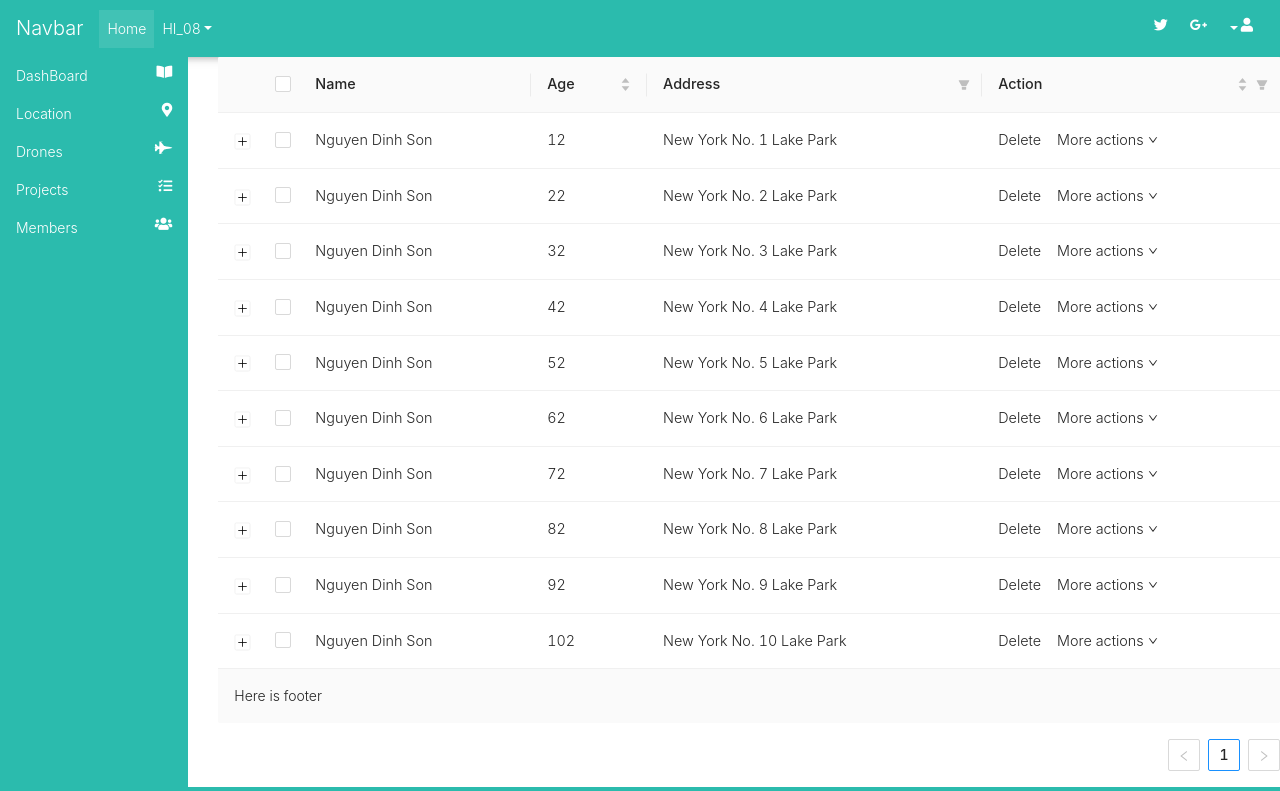
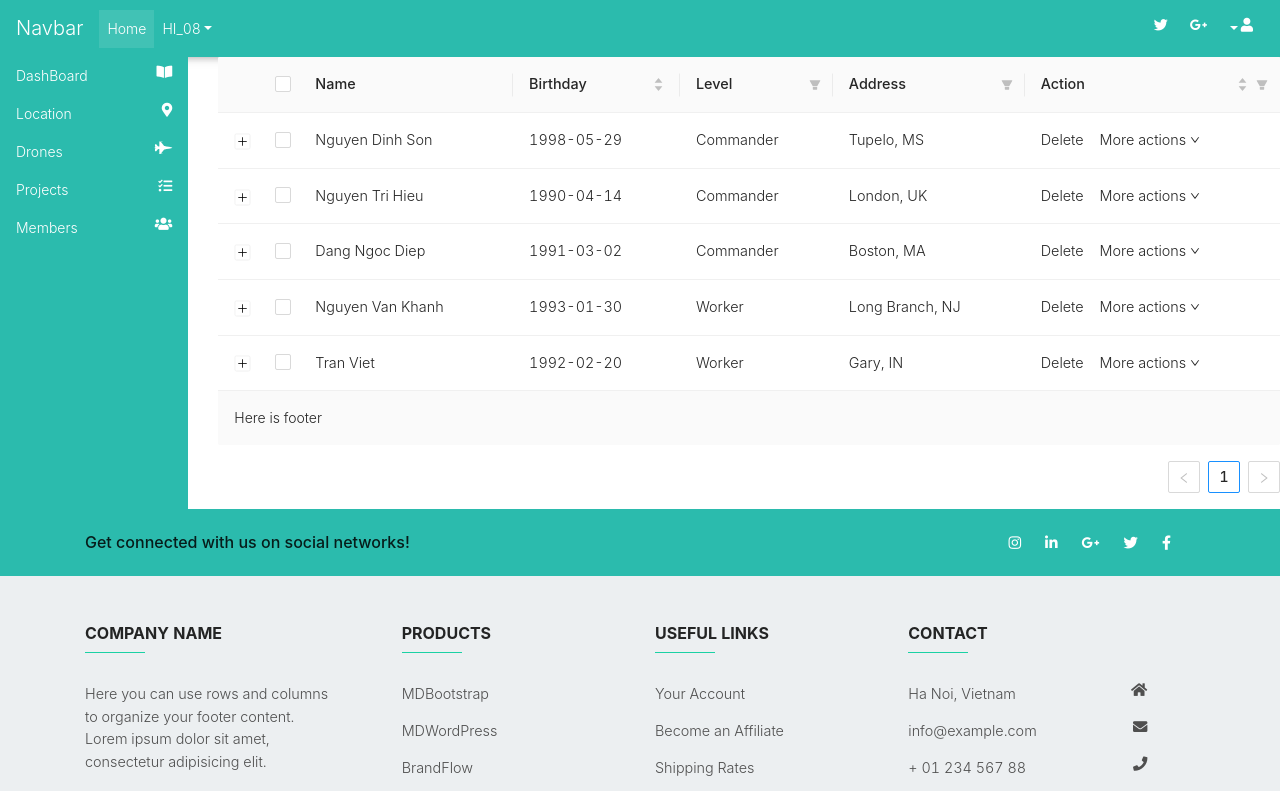
Before and after one commit to dinhson2905/HI08_Drone, a React (Create React App) app: page /hi08/members in a window 1280 px wide. Shown: the top 791 px of the page. Built offline with nearby package versions, Linux system fonts and the light colour scheme.

Commit message:
member page change user profile

```diff
--- a/src/pages/Members.js
+++ b/src/pages/Members.js
@@ -11,21 +11,48 @@ const columns = [
     dataIndex: 'name',
   },
   {
-    title: 'Age',
-    dataIndex: 'age',
-    sorter: (a, b) => a.age - b.age,
+    title: 'Birthday',
+    dataIndex: 'birthday',
+    sorter: (a, b) => new Date(a.birthday) - new Date(b.birthday),
+  },
+  {
+  	title: 'Level',
+  	dataIndex: 'level',
+  	filters: [
+  	  {
+        text: 'Commander',
+        value: 'Commander',
+      },
+      {
+        text: 'Worker',
+        value: 'Worker',
+      },
+  	],
+  	onFilter: (value, record) => record.level.indexOf(value) === 0,
   },
   {
     title: 'Address',
     dataIndex: 'address',
     filters: [
       {
-        text: 'London',
-        value: 'London',
+        text: 'Tupelo, MS',
+        value: 'Tupelo, MS',
       },
       {
-        text: 'New York',
-        value: 'New York',
+        text: 'London, UK',
+        value: 'London, UK',
+      },
+      {
+        text: 'Boston, MA',
+        value: 'Boston, MA',
+      },
+      {
+        text: 'Long Branch, NJ',
+        value: 'Long Branch, NJ',
+      },
+      {
+        text: 'Gary, IN',
+        value: 'Gary, IN',
       },
     ],
     onFilter: (value, record) => record.address.indexOf(value) === 0,
@@ -48,15 +75,46 @@ const columns = [
 ];
 
 const data = [];
-for (let i = 1; i <= 10; i++) {
-  data.push({
-    key: i,
-    name: 'Nguyen Dinh Son',
-    age: `${i}2`,
-    address: `New York No. ${i} Lake Park`,
-    description: `My name is John Brown, I am ${i}2 years old, living in New York No. ${i} Lake Park.`,
+data.push({
+    key: 1,
+    name: `Nguyen Dinh Son`,
+    birthday: `1998-05-29`,
+    address: `Tupelo, MS`,
+    level: `Commander`,
+    description: `My name is Nguyen Dinh Son, level Commander.`,
   });
-}
+data.push({
+    key: 2,
+    name: 'Nguyen Tri Hieu',
+    birthday: `1990-04-14`,
+    address: `London, UK`,
+    level: `Commander`,
+    description: `My name is Nguyen Tri Hieu, level Commander.`,
+  });
+data.push({
+    key: 3,
+    name: 'Dang Ngoc Diep',
+    birthday: `1991-03-02`,
+    address: `Boston, MA`,
+    level: `Commander`,
+    description: `My name is Dang Ngoc Diep, level Commander.`,
+  });
+data.push({
+    key: 4,
+    name: 'Nguyen Van Khanh',
+    birthday: `1993-01-30`,
+    address: `Long Branch, NJ`,
+    level: `Worker`,
+    description: `My name is Nguyen Van Khanh, level Worker.`,
+  });
+data.push({
+    key: 5,
+    name: 'Tran Viet',
+    birthday: `1992-02-20`,
+    address: `Gary, IN`,
+    level: `Worker`,
+    description: `My name is Tran Viet, level Worker.`,
+  });
 
 const expandable = { expandedRowRender: record => <p>{record.description}</p> };
 const title = () => 'Here is title';
```
